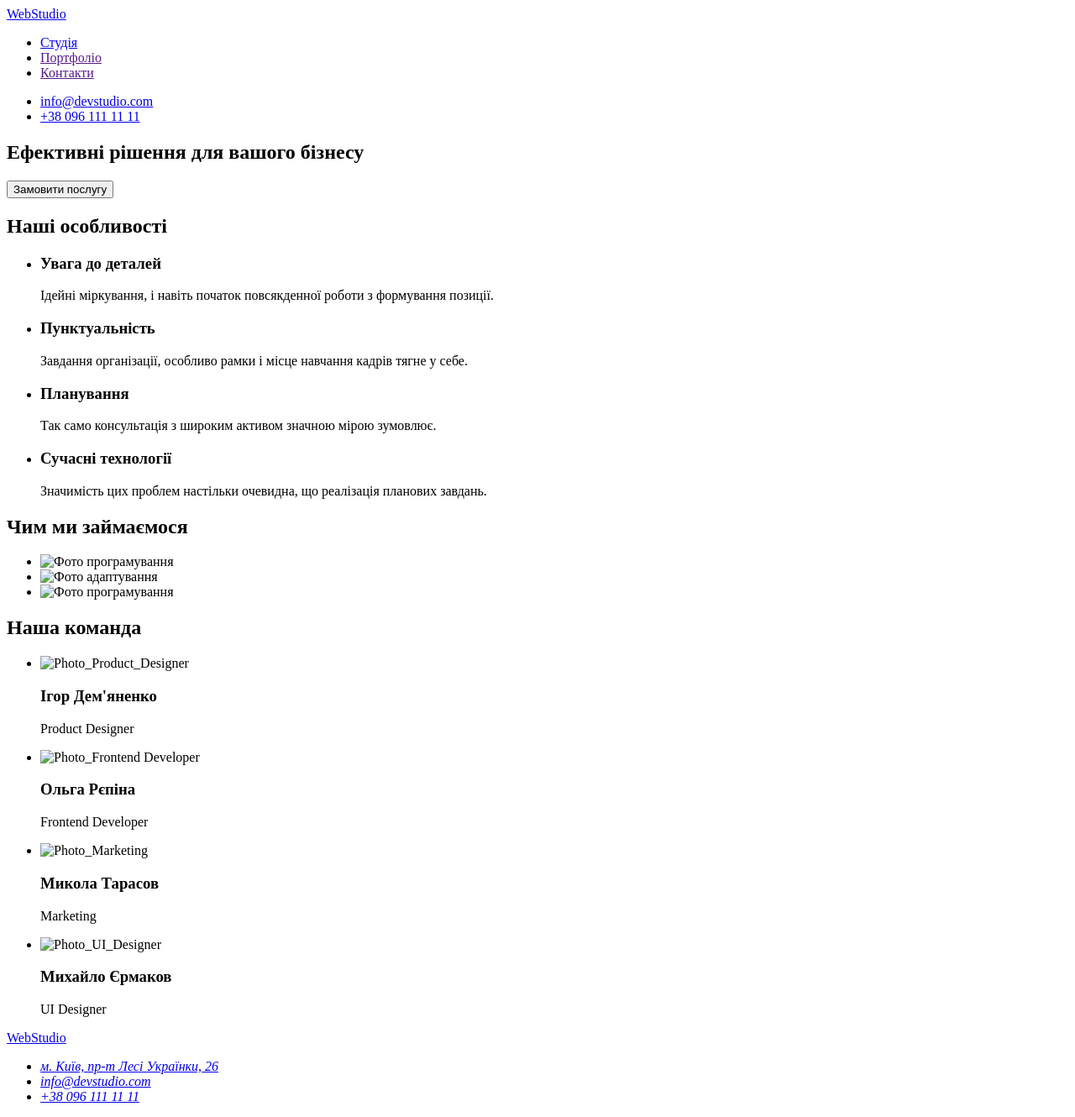
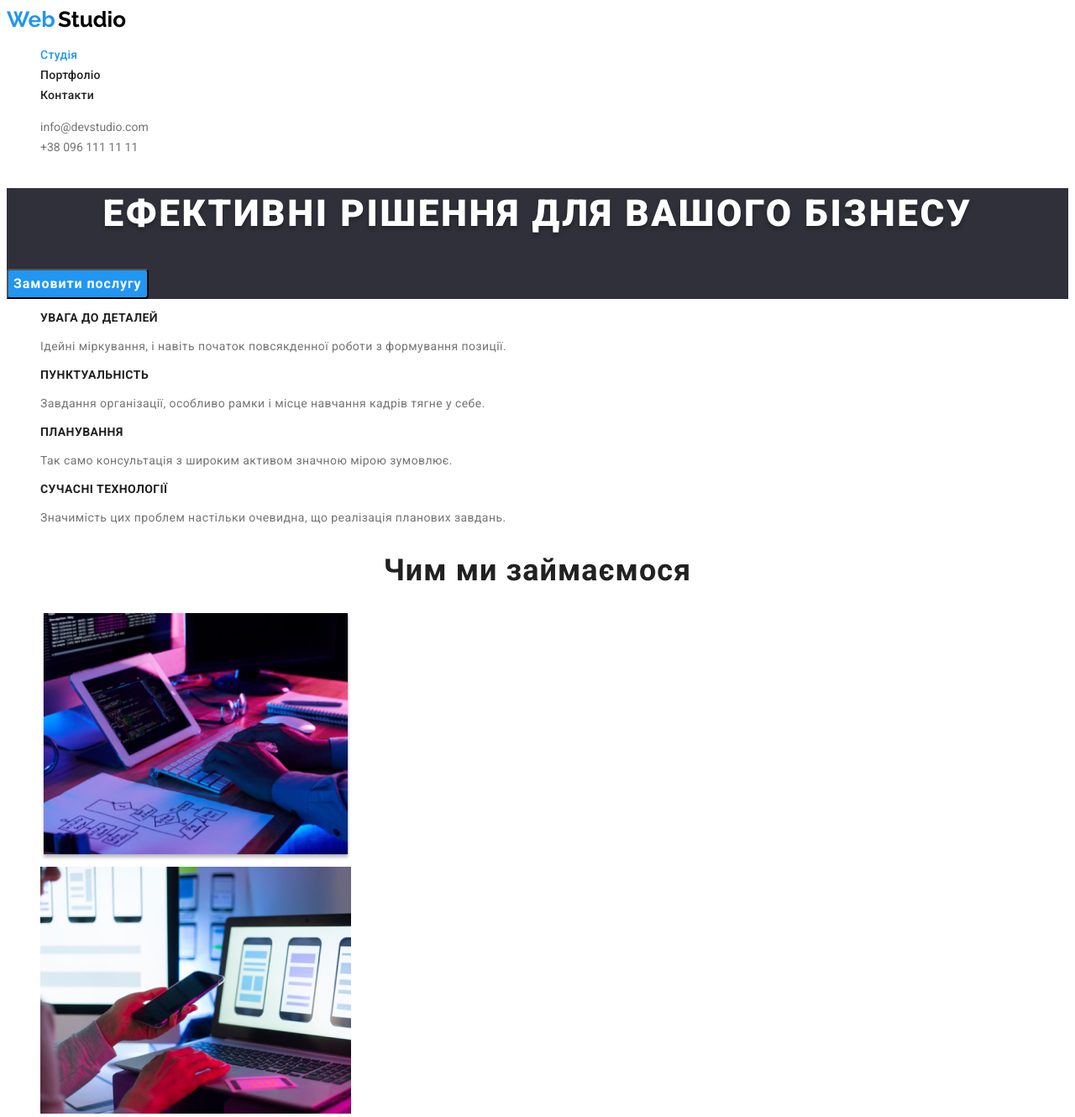
Before and after one commit to Yaroslav-Belkov/goit-markup-hw-02, a plain HTML site: page index.html in a window 1280 px wide. Shown: the top 1330 px of the page at 84% size. Drawn offline with Linux system fonts and the light colour scheme.

Commit message:
Виконав стилізацію першої сторінки

```diff
--- a/css/styles.css
+++ b/css/styles.css
@@ -0,0 +1,208 @@
+body {
+  font-family: 'Roboto';
+  font-style: normal;
+  font-weight: 400;
+  font-size: 14px;
+  line-height: 24px;
+  color: #212121;
+  background-color: #FFFFFF;
+
+}
+li {
+  list-style-type: none;
+}
+/* Оформлення логотипу */
+.logo {
+text-decoration: none;
+}
+/* Перша частина лого */
+.logo-web {
+font-family: 'Raleway';
+  font-style: normal;
+  font-weight: 700;
+  font-size: 26px;
+  line-height: 31px;
+  color: #2196F3;
+}
+/* Друга частина лого */
+.logo-studio {
+font-family: 'Raleway';
+  font-style: normal;
+  font-weight: 700;
+  font-size: 26px;
+  line-height: 31px;
+  color: #000000;
+}
+/* Частина лого у футері (біла)*/
+.logo-studio-collor {
+font-family: 'Raleway';
+  font-style: normal;
+  font-weight: 700;
+  font-size: 26px;
+  line-height: 31px;
+  letter-spacing: 0.03em;
+  color: #FFFFFF;
+}
+
+/* Навігація сайту */
+.nav-link {
+  text-decoration: none;
+  list-style: none;
+    font-weight: 500;
+    font-size: 14px;
+    line-height: 16px;
+    letter-spacing: 0.02em;
+    color: #212121;
+
+}
+.nav-link:hover,
+.nav-link:focus,
+.studio:active {
+  color: #2196F3;
+}
+
+.nav .studio.current {
+  color: #2196F3;
+}
+
+/* Контакти сайту */
+.contacts a {
+    font-weight: 400;
+    font-size: 14px;
+    line-height: 24px;
+    text-decoration: none;
+    color: #757575;
+}
+
+.contacts a:hover,
+.contacts a:focus {
+color: #2196F3;
+}
+
+
+
+/* Стилі на основний заголовок  */
+.hero {
+  background: #2F303A;
+}
+
+.heero-title {
+  font-weight: 900;
+    font-size: 44px;
+    line-height: 60px;
+    text-align: center;
+    letter-spacing: 0.06em;
+    text-transform: uppercase;
+    color: #FFFFFF;
+    text-shadow: 0px 4px 4px rgba(0, 0, 0, 0.25);
+}
+/* Стилі на кнопку під основним банером */
+.button {
+  font-family: inherit;
+  background: #2196F3;
+  color: #FFFFFF;
+    font-weight: 700;
+    font-size: 16px;
+    line-height: 30px;
+    display: flex;
+    align-items: center;
+    text-align: center;
+    letter-spacing: 0.06em;
+    border-radius: 4px;
+}
+
+
+.button:hover,
+.button:focus {
+  background: #188CE8;
+    box-shadow: 0px 4px 4px rgba(0, 0, 0, 0.15);
+}
+/* Скриваємо заголовок h2 */
+.visually-hidden {
+  position: absolute;
+  white-space: nowrap;
+  width: 1px;
+  height: 1px;
+  overflow: hidden;
+  border: 0;
+  padding: 0;
+  clip: rect(0 0 0 0);
+  clip-path: inset(50%);
+  margin: -1px;
+}
+
+.special-title {
+    font-weight: 700;
+    font-size: 14px;
+    line-height: 16px;
+    letter-spacing: 0.03em;
+    text-transform: uppercase;
+}
+
+.special-content {
+    font-weight: 400;
+    font-size: 14px;
+    line-height: 24px;
+    letter-spacing: 0.03em;
+    color: #757575;
+}
+
+.title {
+    font-weight: 700;
+    font-size: 36px;
+    line-height: 42px;
+    text-align: center;
+    letter-spacing: 0.03em;
+}
+
+.team {
+  background: #F5F4FA
+}
+
+.team-name {
+font-weight: 500;
+  font-size: 16px;
+  line-height: 19px;
+  text-align: center;
+  letter-spacing: 0.03em;
+}
+
+.team-post {
+font-weight: 400;
+  font-size: 16px;
+  line-height: 19px;
+  text-align: center;
+  letter-spacing: 0.03em;
+  color: #757575;
+}
+
+.footer {
+  background: #2F303A;
+}
+
+.contacts-foot {
+    font-family: 'Roboto';
+    font-style: normal;
+    text-decoration: none;
+    font-weight: 400;
+    font-size: 14px;
+    line-height: 24px;
+    letter-spacing: 0.03em;
+    color: #ffffff99;
+
+}
+
+.contacts-foot:hover,
+.contacts-foot:focus {
+  color: #2196F3;
+}
+.address {
+font-family: 'Roboto';
+font-style: normal;
+text-decoration: none;
+font-weight: 400;
+font-size: 14px;
+line-height: 24px;
+letter-spacing: 0.03em;
+color: #FFFFFF;
+}
--- a/index.html
+++ b/index.html
@@ -6,112 +6,155 @@
     <meta name="viewport" content="width=device-width, initial-scale=1.0" />
     <title>Document</title>
     <link rel="stylesheet" href="./css/styles.css" />
+    <link rel="preconnect" href="https://fonts.googleapis.com" />
+    <link rel="preconnect" href="https://fonts.gstatic.com" crossorigin />
+    <link
+      href="https://fonts.googleapis.com/css2?family=Raleway:wght@700&family=Roboto:wght@400;500;700;900&display=swap"
+      rel="stylesheet"
+    />
+    <link rel="preconnect" href="<https://fonts.gstatic.com>" />
   </head>
   <body>
     <header>
       <!--Nav menu-->
       <nav>
-        <a href="index.html"> WebStudio </a>
+        <a class="logo" href="./index.html">
+          <span class="logo-web">Web</span>
+          <span class="logo-studio">Studio</span>
+        </a>
 
-        <ul>
-          <li><a href="index.html">Студія</a></li>
-          <li><a href="">Портфоліо</a></li>
-          <li><a href="">Контакти</a></li>
+        <ul class="nav">
+          <li><a class="nav-link studio current" href="./index.html">Студія</a></li>
+          <li><a class="nav-link portfolio current" href="./portfolio.html">Портфоліо</a></li>
+          <li><a class="nav-link contacts" href="">Контакти</a></li>
         </ul>
       </nav>
       <!--Contacts-->
-      <ul>
-        <li><a href="mailto:info@devstudio.com">info@devstudio.com</a></li>
-        <li><a href="tel:+380961111111">+38 096 111 11 11</a></li>
+      <ul class="contacts">
+        <li><a class="mail" href="mailto:info@devstudio.com">info@devstudio.com</a></li>
+        <li><a class="tel" href="tel:+380961111111">+38 096 111 11 11</a></li>
       </ul>
     </header>
     <!--Banner-->
     <main>
-      <section>
-        <h1>Ефективні рішення для вашого бізнесу</h1>
-        <button type="button">Замовити послугу</button>
+      <section class="hero">
+        <h1 class="heero-title">Ефективні рішення для вашого бізнесу</h1>
+        <button class="button" type="button">Замовити послугу</button>
       </section>
 
       <!--What makes us special?-->
-      <section>
-        <h2>Наші особливості</h2>
-        <ul>
-          <li>
-            <h3>Увага до деталей</h3>
-            <p>Ідейні міркування, і навіть початок повсякденної роботи з формування позиції.</p>
+      <section class="special">
+        <h2 class="visually-hidden">Наші особливості</h2>
+        <ul class="special-list">
+          <li class="special-item">
+            <h3 class="special-title">Увага до деталей</h3>
+            <p class="special-content">
+              Ідейні міркування, і навіть початок повсякденної роботи з формування позиції.
+            </p>
           </li>
-          <li>
-            <h3>Пунктуальність</h3>
-            <p>Завдання організації, особливо рамки і місце навчання кадрів тягне у себе.</p>
+          <li class="special-item">
+            <h3 class="special-title">Пунктуальність</h3>
+            <p class="special-content">
+              Завдання організації, особливо рамки і місце навчання кадрів тягне у себе.
+            </p>
           </li>
-          <li>
-            <h3>Планування</h3>
-            <p>Так само консультація з широким активом значною мірою зумовлює.</p>
+          <li class="special-item">
+            <h3 class="special-title">Планування</h3>
+            <p class="special-content">
+              Так само консультація з широким активом значною мірою зумовлює.
+            </p>
           </li>
-          <li>
-            <h3>Сучасні технології</h3>
-            <p>Значимість цих проблем настільки очевидна, що реалізація планових завдань.</p>
+          <li class="special-item">
+            <h3 class="special-title">Сучасні технології</h3>
+            <p class="special-content">
+              Значимість цих проблем настільки очевидна, що реалізація планових завдань.
+            </p>
           </li>
         </ul>
       </section>
 
       <!--What do we do?-->
       <section>
-        <h2>Чим ми займаємося</h2>
+        <h2 class="title">Чим ми займаємося</h2>
         <ul>
-          <li><img src="./img/box_1.jpg" alt="Фото програмування" width="370" /></li>
-          <li><img src="./img/box_2.jpg" alt="Фото адаптування" width="370" /></li>
-          <li><img src="./img/box_3.jpg" alt="Фото програмування" width="370" /></li>
+          <li><img src="./images/box_1.jpg" alt="Фото програмування" width="370" /></li>
+          <li><img src="./images/box_2.jpg" alt="Фото адаптування" width="370" /></li>
+          <li><img src="./images/box_3.jpg" alt="Фото програмування" width="370" /></li>
         </ul>
       </section>
 
       <!--Our team-->
 
-      <section>
-        <h2>Наша команда</h2>
+      <section class="team">
+        <h2 class="title">Наша команда</h2>
 
-        <ul>
-          <li>
-            <img src="./img/proddesigner.jpg" alt="Photo_Product_Designer" width="270" />
-            <h3>Ігор Дем'яненко</h3>
-            <p>Product Designer</p>
+        <ul class="team-list">
+          <li class="team-item">
+            <img
+              class="team-images"
+              src="./images/proddesigner.jpg"
+              alt="Photo_Product_Designer"
+              width="270"
+            />
+            <h3 class="team-name">Ігор Дем'яненко</h3>
+            <p class="team-post">Product Designer</p>
           </li>
 
-          <li>
-            <img src="./img/frontenddeveloper.jpg" alt="Photo_Frontend Developer" width="270" />
-            <h3>Ольга Рєпіна</h3>
-            <p>Frontend Developer</p>
+          <li class="team-item">
+            <img
+              class="team-images"
+              src="./images/frontenddeveloper.jpg"
+              alt="Photo_Frontend Developer"
+              width="270"
+            />
+            <h3 class="team-name">Ольга Рєпіна</h3>
+            <p class="team-post">Frontend Developer</p>
           </li>
 
-          <li>
-            <img src="./img/marketing.jpg" alt="Photo_Marketing" width="270" />
-            <h3>Микола Тарасов</h3>
-            <p>Marketing</p>
+          <li class="team-item">
+            <img
+              class="team-images"
+              src="./images/marketing.jpg"
+              alt="Photo_Marketing"
+              width="270"
+            />
+            <h3 class="team-name">Микола Тарасов</h3>
+            <p class="team-post">Marketing</p>
           </li>
 
-          <li>
-            <img src="./img/uidesigner.jpg" alt="Photo_UI_Designer" width="270" />
-            <h3>Михайло Єрмаков</h3>
-            <p>UI Designer</p>
+          <li class="team-item">
+            <img
+              class="team-images"
+              src="./images/uidesigner.jpg"
+              alt="Photo_UI_Designer"
+              width="270"
+            />
+            <h3 class="team-name">Михайло Єрмаков</h3>
+            <p class="team-post">UI Designer</p>
           </li>
         </ul>
       </section>
     </main>
     <!--Footer-->
-    <footer>
-      <a href="index.html"> WebStudio </a>
+    <footer class="footer">
+      <a class="logo" href="./index.html">
+        <span class="logo-web">Web</span>
+        <span class="logo-studio-collor">Studio</span>
+      </a>
       <address>
-        <ul>
-          <li>
+        <ul class="address-list">
+          <li class="address-item">
             <a
+              class="address-position"
               href="https://goo.gl/maps/iZfFcjyfjf4LChwR7"
               target="_blank"
               rel="noopener noreferrer"
-              >м. Київ, пр-т Лесі Українки, 26</a
+            >
+              <span class="address">м. Київ, пр-т Лесі Українки, 26</span></a
             >
           </li>
-          <li><a href="mailto:info@devstudio.com">info@devstudio.com</a></li>
-          <li><a href="tel:+380961111111">+38 096 111 11 11</a></li>
+          <li><a class="contacts-foot" href="mailto:info@devstudio.com">info@devstudio.com</a></li>
+          <li><a class="contacts-foot" href="tel:+380961111111">+38 096 111 11 11</a></li>
         </ul>
       </address>
     </footer>
```
